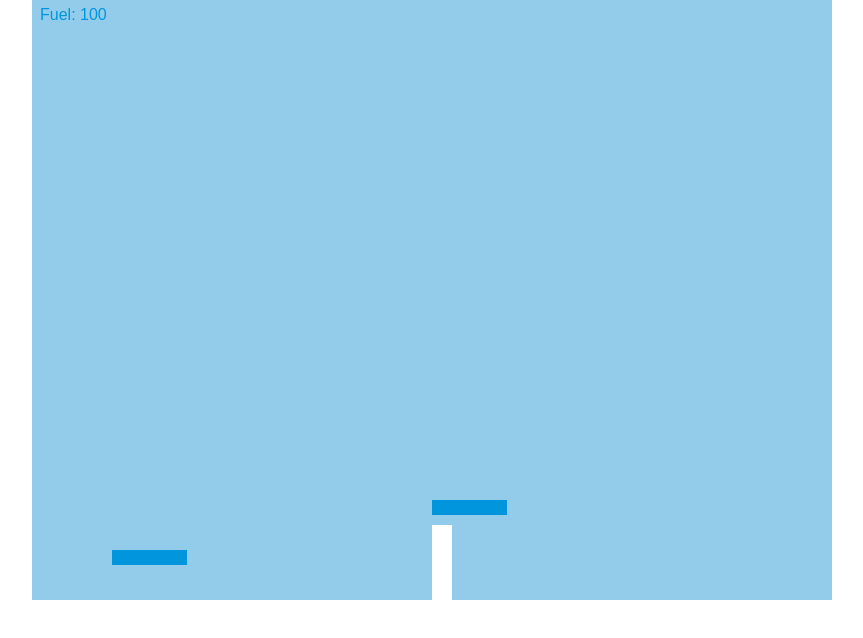
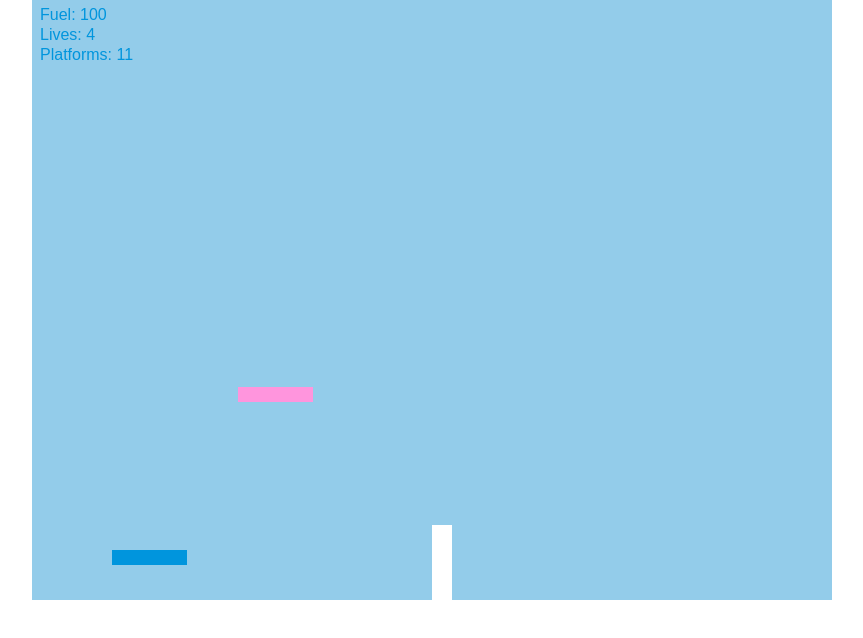
Before and after one commit to neildc/DiPII, a plain HTML site: page index.html in a window 1280 px wide. Shown: the whole page, without its empty margins (208-1071 px from the left). Drawn offline with Linux system fonts and the light colour scheme.

Commit message:
Falling platform implemented
- Can place platforms
- Collisions between falling platform
	- and player
	- and placed platform

```diff
--- a/index.html
+++ b/index.html
@@ -14,9 +14,11 @@
     <canvas id="gameCanvas" width="800" height="600"></canvas>
 
     <script src="scripts/globals.js" type="text/javascript"></script>
+    <script src="scripts/util.js" type="text/javascript"></script>
     <script src="scripts/keyboard.js" type="text/javascript"></script>
     <script src="scripts/player.js" type="text/javascript"></script>
     <script src="scripts/placedPlatform.js" type="text/javascript"></script>
+    <script src="scripts/fallingPlatform.js" type="text/javascript"></script>
     <script src="scripts/game.js" type="text/javascript"></script>
     <script> setInterval(loop, 10); </script>
 
--- /dev/null
+++ b/scripts/fallingPlatform.js
@@ -0,0 +1,74 @@
+
+FALLING_RATE = 3;
+PLATFORM_SIDE_SPEED = 2;
+
+function FallingPlatform() {
+    this.x = canvas.width/2;
+    this.y = 0;
+
+    this.draw = function () {
+        ctx.beginPath();
+        ctx.rect(this.x, this.y, PLATFORM_WIDTH, PLATFORM_HEIGHT);
+        ctx.fillStyle = "#FF95DD";
+        ctx.fill();
+        ctx.closePath();
+    }
+
+
+    this.rect = function() {return {x:this.x, y:this.y, width:PLATFORM_WIDTH, height:PLATFORM_HEIGHT}};
+
+
+    this.resetToTop = function() {
+        this.y = 0;
+        var rightBound = canvas.width - PLATFORM_WIDTH;
+        this.x = Math.floor((Math.random() * rightBound) + 0);
+    }
+
+    this.crashedIntoTheGround = function() {
+        return (this.y >= canvas.height);
+    }
+
+    this.collidedWithPlayer = function(player) {
+        var playerRect = {x: player.x, y: player.y,
+                          width: PLAYER_WIDTH, height: PLAYER_HEIGHT};
+
+        return collision(playerRect, this.rect());
+    }
+
+    this.collidedWithPlacedPlatform = function(pp) {
+        var playerRect = {x: pp.x, y: pp.y,
+                          width: PLATFORM_WIDTH, height: PLATFORM_HEIGHT};
+
+        return collision(playerRect, this.rect());
+
+    }
+
+    this.moveLeft = function() {
+        var leftBound = 0 + PLATFORM_WIDTH;
+        if (this.x > leftBound) {
+            this.x -= PLATFORM_SIDE_SPEED;
+        }
+    }
+
+    this.moveRight = function() {
+        var rightBound = canvas.width - PLATFORM_WIDTH;
+        if (this.x < rightBound) {
+            this.x += PLATFORM_SIDE_SPEED;
+        }
+    }
+
+    this.update = function () {
+        if (this.crashedIntoTheGround()) {
+            this.resetToTop();
+        }
+        this.y += FALLING_RATE;
+
+        if (aPressed) {
+            this.moveLeft();
+        }
+
+        if (dPressed) {
+            this.moveRight();
+        }
+    }
+}
--- a/scripts/game.js
+++ b/scripts/game.js
@@ -11,6 +11,8 @@ p1 = new Player(
                 canvas.height - PLAYER_HEIGHT,
                 5);
 
+fallingPlatform = new FallingPlatform();
+
 placedPlatforms.push(new PlacedPlatform(400,500));
 placedPlatforms.push(new PlacedPlatform(80,550));
 
@@ -21,6 +23,8 @@ function drawStatus() {
     ctx.font = "16px Arial";
     ctx.fillStyle = "#0095DD";
     ctx.fillText("Fuel: "+p1.fuel, 8, 20);
+    ctx.fillText("Lives: "+p1.lives, 8, 40);
+    ctx.fillText("Platforms: "+p1.platforms, 8, 60);
 }
 
 function drawPlacedPlatforms() {
@@ -30,20 +34,36 @@ function drawPlacedPlatforms() {
 
 }
 
+function detectCollisions() {
+    if (fallingPlatform.collidedWithPlayer(p1)) {
+        p1.respawn();
+        fallingPlatform.resetToTop();
+    }
+
+    placedPlatforms.forEach(function(pp) {
+        if (fallingPlatform.collidedWithPlacedPlatform(pp)) {
+            placedPlatforms.splice(placedPlatforms.indexOf(pp) , 1);
+            p1.platforms++;
+        }
+    })
+}
+
 function update() {
     p1.update();
+    fallingPlatform.update();
 }
 
 function draw() {
     ctx.clearRect(0, 0, canvas.width, canvas.height);
     drawPlacedPlatforms();
     p1.draw();
+    fallingPlatform.draw();
     drawStatus();
-    // drawBall();
 }
 
 function loop() {
 
+    detectCollisions();
     update();
     draw();
 
--- a/scripts/globals.js
+++ b/scripts/globals.js
@@ -1,2 +1,3 @@
 var p1;
 var placedPlatforms = [];
+var fallingPlatform;
--- a/scripts/keyboard.js
+++ b/scripts/keyboard.js
@@ -2,17 +2,24 @@ var leftPressed = false;
 var rightPressed = false;
 var downPressed = false;
 var upPressed = false;
+var aPressed = false;
+var dPressed = false;
+var spacePressed = false;
 
 document.addEventListener("keydown", keyDownHandler, false);
 document.addEventListener("keyup", keyUpHandler, false);
 
 function keyDownHandler(e) {
-    // console.log(e.keyCode);
+    console.log(e.keyCode);
     switch (e.keyCode) {
         case 37: leftPressed = true; break;
         case 38: upPressed = true; break;
         case 39: rightPressed = true; break;
         case 40: downPressed = true; break;
+        case 65: aPressed = true; break;
+        case 68: dPressed = true; break;
+        case 83: sPressed = true; break;
+        case 32: spacePressed = true; break;
     }
 }
 
@@ -22,5 +29,9 @@ function keyUpHandler(e) {
         case 38: upPressed = false; break;
         case 39: rightPressed = false; break;
         case 40: downPressed = false; break;
+        case 65: aPressed = false; break;
+        case 68: dPressed = false; break;
+        case 83: sPressed = false; break;
+        case 32: spacePressed = false; break;
     }
 }
--- a/scripts/player.js
+++ b/scripts/player.js
@@ -12,10 +12,12 @@ const PLAYER_HEIGHT = 75;
 const PLAYER_WIDTH = 20;
 const ROCKET_SPEED = 20;
 const GRAVITY = 10;
+const MAX_PLATFORMS = 10;
 
 function Player(spawnX, spawnY, lives) {
     this.lives = lives;
     this.fuel = FUEL_FULL_TANK;
+    this.platforms = MAX_PLATFORMS;
     this.x = spawnX;
     this.y = spawnY;
     this.dx = STARTING_SPEED;
@@ -28,8 +30,8 @@ function Player(spawnX, spawnY, lives) {
     this.feelTheGravity = playerGravity;
 
     this.fireRockets = fireRockets;
-
     this.respawn = playerRespawn;
+    this.placePlatform = placePlatform;
 }
 
 function updatePlayer() {
@@ -50,6 +52,9 @@ function updatePlayer() {
 
     if (upPressed) {
         this.fireRockets();
+    }
+    if (spacePressed) {
+        this.placePlatform();
     }
 }
 
@@ -117,6 +122,18 @@ function fireRockets() {
     }
 }
 
+function placePlatform() {
+    if (this.platforms > 0 && fallingPlatform.y > 40) {
+        placedPlatforms.push(new PlacedPlatform(
+                fallingPlatform.x,
+                fallingPlatform.y
+            ));
+        this.platforms--;
+        fallingPlatform.resetToTop();
+    }
+}
+
+
 /**
  * Move the player back to the bottom at a random position
  */
--- /dev/null
+++ b/scripts/util.js
@@ -0,0 +1,10 @@
+
+// Source:
+// https://developer.mozilla.org/en-US/docs/Games/Techniques/2D_collision_detection
+function collision(rect1, rect2){
+    return (
+        rect1.x < rect2.x + rect2.width &&
+       rect1.x + rect1.width > rect2.x &&
+       rect1.y < rect2.y + rect2.height &&
+       rect1.height + rect1.y > rect2.y)
+}
```
